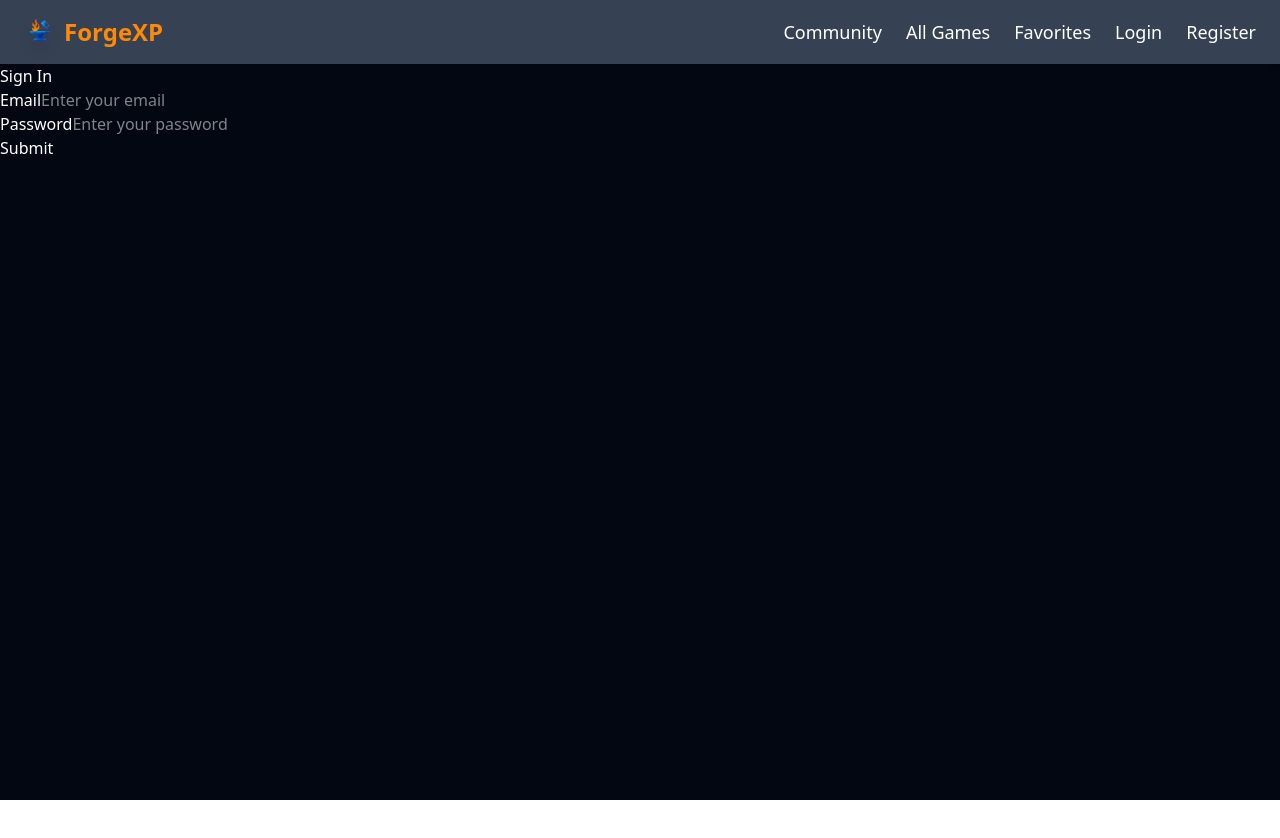
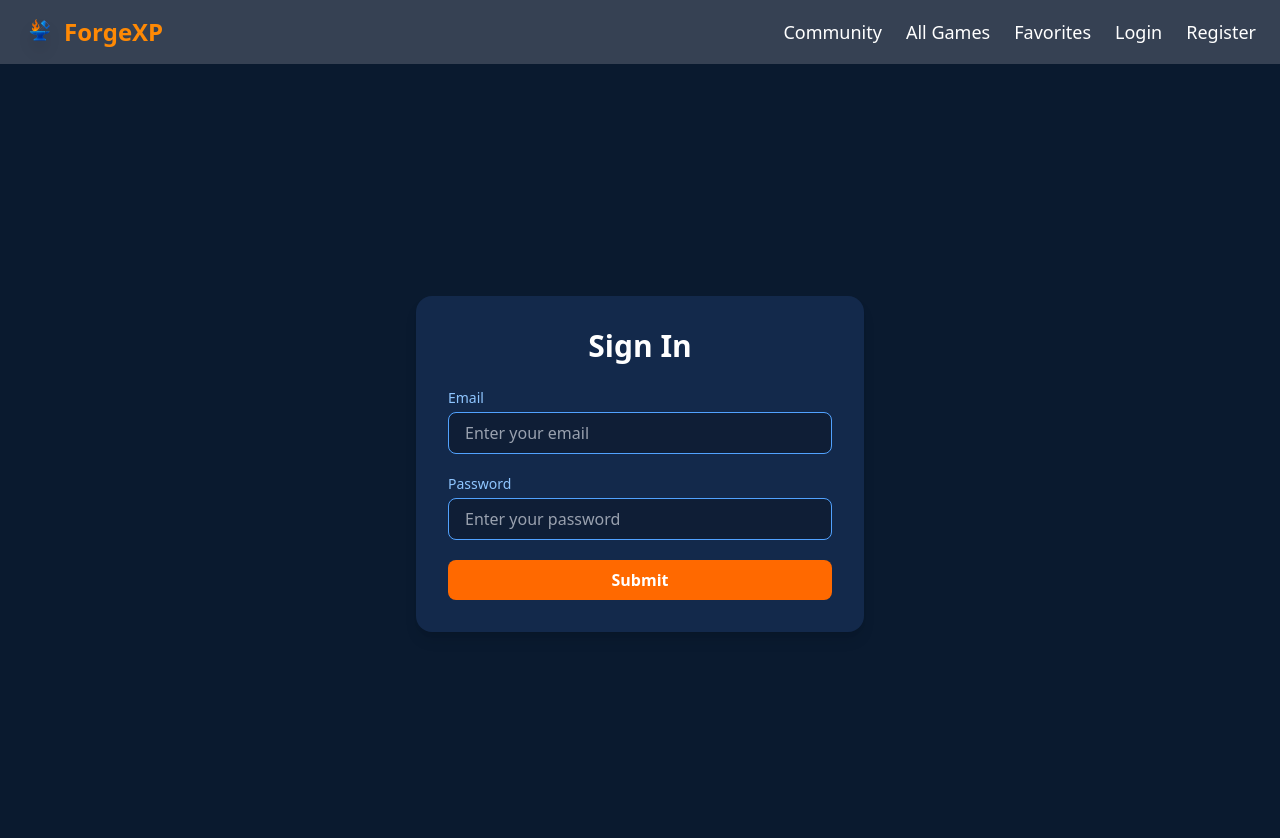
Before and after one commit to jasonjasonjason10/MyForgeXP, a React (Vite) app in the folder front-end/: page /login in a window 1280 px wide. Shown: the top 838 px of the page. Before the commit the page ends 800 px from the top, so only its background shows below. Built offline with nearby package versions, Linux system fonts and the light colour scheme.

Commit message:
added styling to login and added timeout for login

```diff
--- a/front-end/src/components/Login.jsx
+++ b/front-end/src/components/Login.jsx
@@ -32,14 +32,16 @@ const Login = ({ setToken }) => {
       setToken(result.token);
       localStorage.setItem("token", result.token);
       localStorage.setItem("isAdmin", result.isAdmin);
-      setSuccessMessage(`${result.message} Welcome ${result.email}`);
+      setSuccessMessage(`Success!`);
       setEmail("");
       setPassword("");
+      setTimeout(() => {
         if (result.isAdmin) {
           navigate("/admin");
         } else {
           navigate("/");
         }
+      }, 1500);
 
     } catch (error) {
       setError("Something went wrong. Please try again.");
@@ -48,23 +50,27 @@ const Login = ({ setToken }) => {
   }
 
   return (
+    <div className="min-h-screen flex items-center justify-center bg-[#0a1a2f] p-4">
+      <div className="w-full max-w-md bg-[#13294b] text-white rounded-2xl shadow-lg p-8">
+        <h2 className="text-3xl font-semibold text-center mb-6 text-white">Sign In</h2>
+
+        {error && <p className="text-red-400 text-sm mb-4 text-center">{error}</p>}
+        {successMessage && <p className="text-green-400 text-sm mb-4 text-center">{successMessage}</p>}
+
+        <form onSubmit={handleSubmit} className="space-y-5">
           <div>
-      <h2>Sign In</h2>
-      {error && <p>{error}</p>}
-      {successMessage && <p>{successMessage}</p>}
-      <form onSubmit={handleSubmit}>
-        <div>
-          <label htmlFor="email">Email</label>
+            <label htmlFor="email" className="block mb-1 text-sm text-blue-300">Email</label>
             <input
               id="email"
               type="email"
               value={email}
               placeholder="Enter your email"
               onChange={(e) => setEmail(e.target.value)}
+              className="w-full px-4 py-2 rounded-lg bg-[#0f1e36] text-white border border-blue-400 placeholder-gray-400 focus:outline-none focus:ring-2 focus:ring-blue-400"
               required/>
           </div>
           <div>
-          <label htmlFor="password">Password</label>
+            <label htmlFor="password" className="block mb-1 text-sm text-blue-300">Password</label>
             <input
               type="password"
               id="password"
@@ -72,10 +78,16 @@ const Login = ({ setToken }) => {
               value={password}
               onChange={(e) => setPassword(e.target.value)}
               minLength="8"
+              className="w-full px-4 py-2 rounded-lg bg-[#0f1e36] text-white border border-blue-400 placeholder-gray-400 focus:outline-none focus:ring-2 focus:ring-blue-400"
               required/>
           </div>
-        <button type="submit">Submit</button>
+          <button
+            type="submit"
+            className="w-full py-2 rounded-lg bg-orange-500 hover:bg-orange-600 transition-all text-white font-semibold">
+            Submit
+          </button>
         </form>
+      </div>
     </div>
   );
 };
```
Lines whose indentation alone changed are shown as unchanged.
